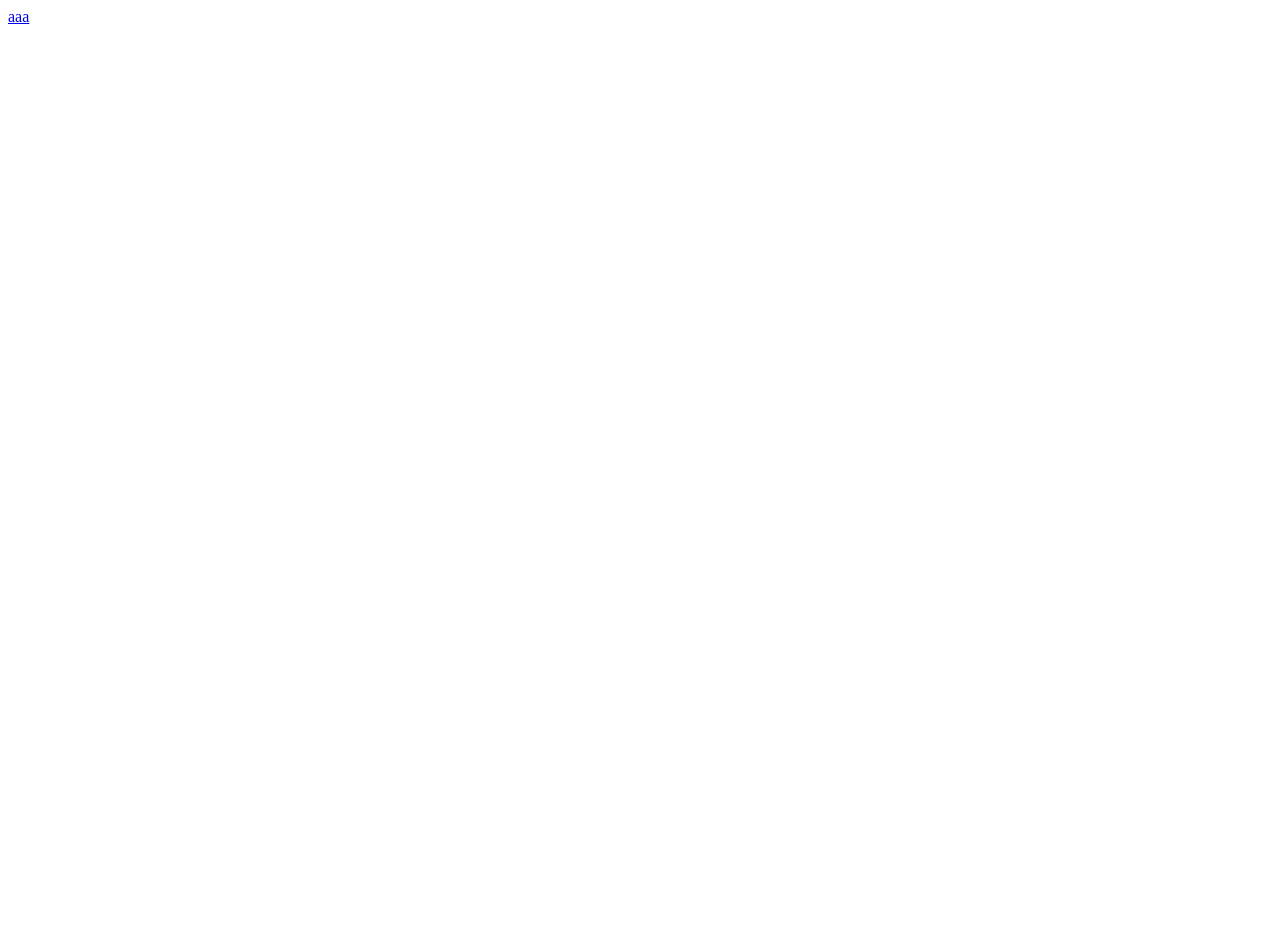
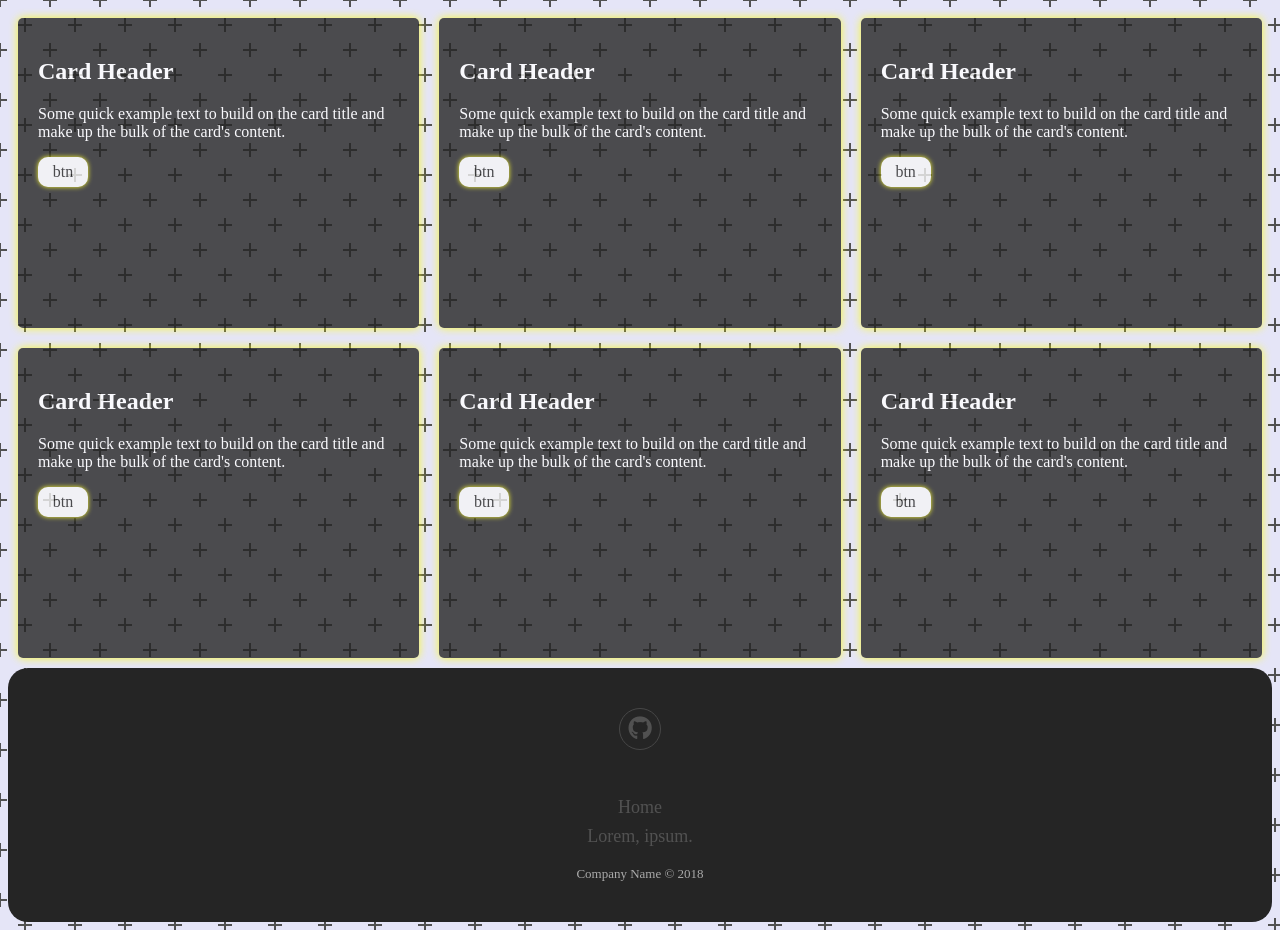
Before and after one commit to iSqmu/nivelacion_informatica_template, a plain HTML site: page index.html in a window 1280 px wide. Before the commit the page ends 800 px from the top, so only its background shows below. Drawn offline with Linux system fonts and the light colour scheme.

Commit message:
6-07-2023 (11:10)

```diff
--- a/index.html
+++ b/index.html
@@ -1,13 +1,103 @@
 <!DOCTYPE html>
 <html lang="en">
+
 <head>
     <meta charset="UTF-8">
     <meta name="viewport" content="width=device-width, initial-scale=1.0">
     <title>Template</title>
+    <link rel="stylesheet" href="style.css">
+    <link rel="stylesheet" href="https://cdnjs.cloudflare.com/ajax/libs/font-awesome/6.4.0/css/all.min.css" integrity="sha512-iecdLmaskl7CVkqkXNQ/ZH/XLlvWZOJyj7Yy7tcenmpD1ypASozpmT/E0iPtmFIB46ZmdtAc9eNBvH0H/ZpiBw==" crossorigin="anonymous" referrerpolicy="no-referrer" />
 </head>
-<body>
-    <div>
-        <a href="#">aaa</a>
+
+<body class="body">
+    <div class="content">
+        <section id="cards" title="news">
+
+            <div class="card">
+                <div class="card-header">
+                    <h2>Card Header</h2>
+                </div>
+                <div class="card-body">
+                    <p>Some quick example text to build on the card title and make up the bulk of the card's content.
+                    </p>
+                </div>
+                <a href="#" class="btn">btn</a>
+            </div>
+
+            <div class="card">
+                <div class="card-header">
+                    <h2>Card Header</h2>
+                </div>
+                <div class="card-body">
+                    <p>Some quick example text to build on the card title and make up the bulk of the card's content.
+                    </p>
+                </div>
+                <a href="#" class="btn">btn</a>
+            </div>
+
+
+            <div class="card">
+                <div class="card-header">
+                    <h2>Card Header</h2>
+                </div>
+                <div class="card-body">
+                    <p>Some quick example text to build on the card title and make up the bulk of the card's content.
+                    </p>
+                </div>
+                <a href="#" class="btn">btn</a>
+            </div>
+
+            <div class="card">
+                <div class="card-header">
+                    <h2>Card Header</h2>
+                </div>
+                <div class="card-body">
+                    <p>Some quick example text to build on the card title and make up the bulk of the card's content.
+                    </p>
+                </div>
+                <a href="#" class="btn">btn</a>
+            </div>
+
+            <div class="card">
+                <div class="card-header">
+                    <h2>Card Header</h2>
+                </div>
+                <div class="card-body">
+                    <p>Some quick example text to build on the card title and make up the bulk of the card's content.
+                    </p>
+                </div>
+                <a href="#" class="btn">btn</a>
+            </div>
+
+            <div class="card">
+                <div class="card-header">
+                    <h2>Card Header</h2>
+                </div>
+                <div class="card-body">
+                    <p>Some quick example text to build on the card title and make up the bulk of the card's content.
+                    </p>
+                </div>
+                <a href="#" class="btn">btn</a>
+            </div>
+
+        </section>
+
+
+    </div>
+
+    </div>
+    <div class="footer">
+        <footer>
+            <div class="social"><a href="#"><i class="fa-brands fa-github"></i></a>
+            </div>
+            <ul class="list-inline">
+                <li class="list-inline-item"><a href="#">Home</a></li>
+                <li class="list-inline-item"><a href="#">Lorem, ipsum.</a></li>
+
+            </ul>
+            <p class="copyright">Company Name © 2018</p>
+        </footer>
     </div>
 </body>
+
 </html>
--- /dev/null
+++ b/style.css
@@ -0,0 +1,117 @@
+.body {
+    background-color: #e5e5f7;
+opacity: 1;
+background: radial-gradient(circle, transparent 20%, #e5e5f7 20%, #e5e5f7 80%, transparent 80%, transparent), radial-gradient(circle, transparent 20%, #e5e5f7 20%, #e5e5f7 80%, transparent 80%, transparent) 25px 25px, linear-gradient(#515151 2px, transparent 2px) 0 -1px, linear-gradient(90deg, #515151 2px, #e5e5f7 2px) -1px 0;
+background-size: 50px 50px, 50px 50px, 25px 25px, 25px 25px;
+}
+
+#cards{
+    display: grid;
+  grid-template-columns: repeat(3, 1fr);
+}
+
+.card {
+
+  padding: 20px;
+  background: #252525;
+  color: white;
+  width: 33,3%;
+  height: 270px;
+  border-radius: 5px;
+  box-shadow: 0 0 10px #ff0;
+  transition: all 0.5s;
+  margin: 10px;
+  opacity: 80%;
+
+}
+
+.card:hover {
+    opacity: 100%;
+}
+
+
+.btn {
+    display: flex;
+    color: white;
+    text-decoration: none;
+    background: whitesmoke;
+    width: 50px;
+    height: 30px;
+    justify-content: center;
+    align-items: center;
+    color: #252525;
+    box-shadow: 0 0 5px #ff0;
+    border-radius: 10px;
+    transition: all 0.5s;
+
+}
+
+.btn:hover {
+    height: 35px;
+    width: 55px;
+}
+
+/* footer */
+
+.footer {
+    padding:40px 0;
+    background-color:#252525;
+    color:#fff;
+    border-radius: 20px;
+  }
+
+  .footer ul {
+    padding:0;
+    list-style:none;
+    text-align:center;
+    font-size:18px;
+    line-height:1.6;
+    margin-bottom:0;
+  }
+
+  .footer li {
+    padding:0 10px;
+  }
+
+  .footer ul a {
+    color:inherit;
+    text-decoration:none;
+    opacity:0.2;
+    transition: 0.5s;
+  }
+
+  .footer ul a:hover {
+    opacity:1;
+  }
+
+  .footer .social {
+    text-align:center;
+    padding-bottom:25px;
+  }
+
+  .footer .social > a {
+    font-size:24px;
+    width:40px;
+    height:40px;
+    line-height:40px;
+    display:inline-block;
+    text-align:center;
+    border-radius:50%;
+    border:1px solid #ccc;
+    margin:0 8px;
+    color:inherit;
+    opacity:0.2;
+    transition: 0.5s;
+  }
+
+  .footer .social > a:hover {
+    opacity:0.9;
+  }
+
+  .footer .copyright {
+    margin-top:15px;
+    text-align:center;
+    font-size:13px;
+    color:#aaa;
+    margin-bottom:0;
+  }
```
